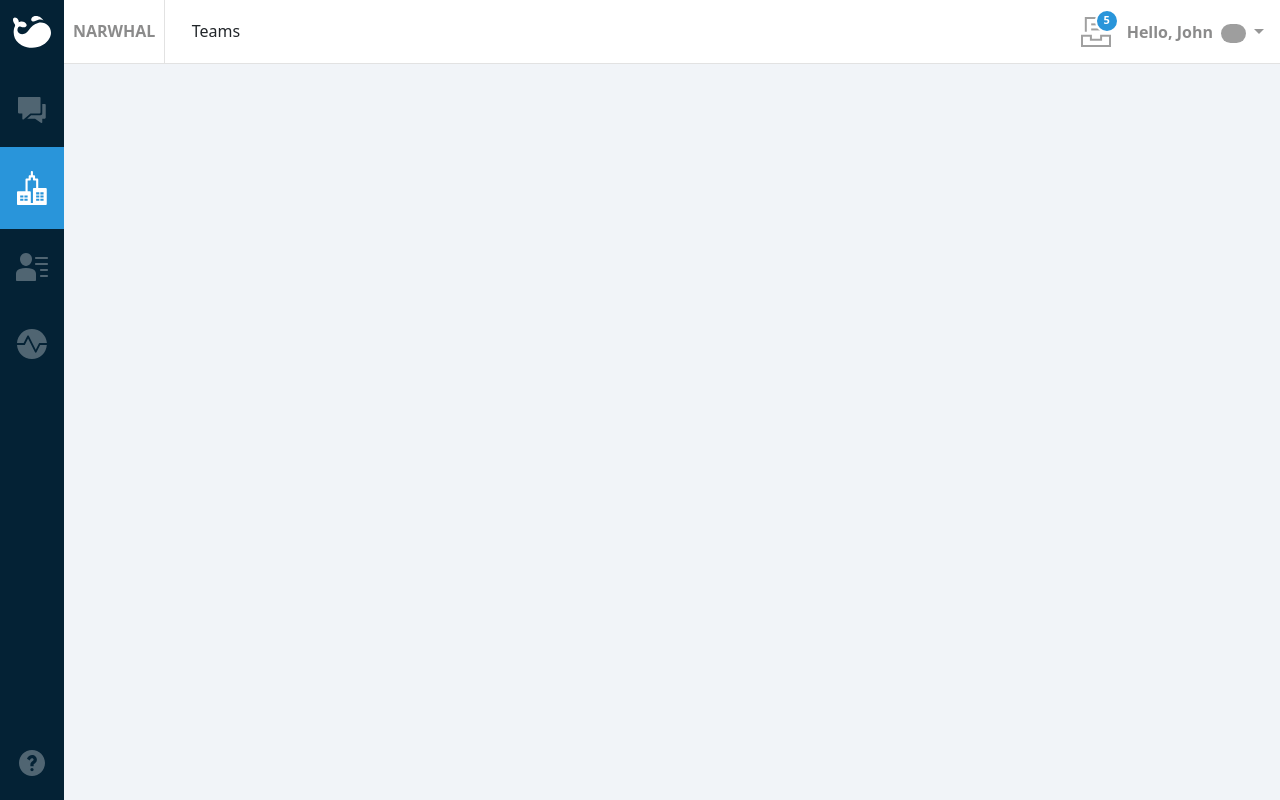
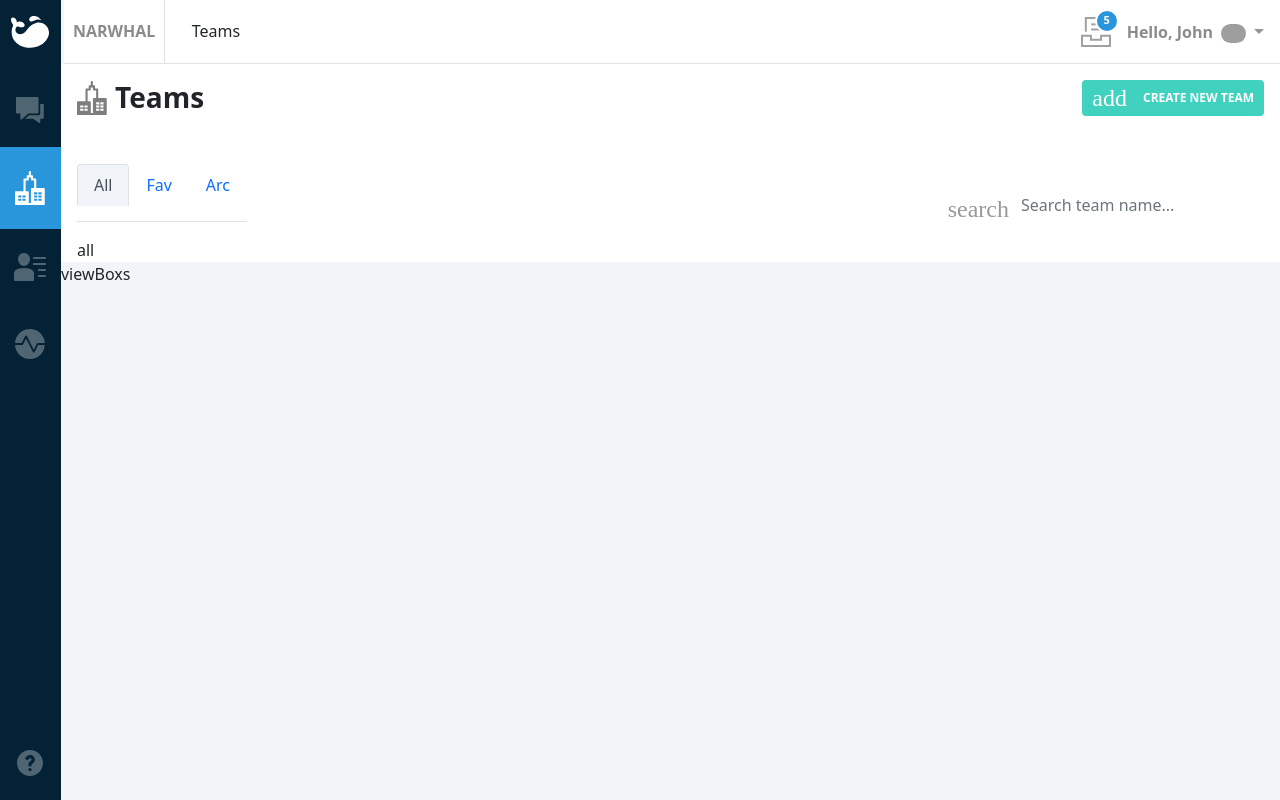
Before and after one commit to Mehedihasan-95/ReactWebApp, a React (Create React App) app: page / in a window 1280 px wide. Built offline with nearby package versions, Linux system fonts and the light colour scheme; grey boxes are pictures that could not be loaded.

Commit message:
tab view wip

```diff
--- a/package.json
+++ b/package.json
@@ -7,6 +7,7 @@
     "@testing-library/react": "^12.1.3",
     "@testing-library/user-event": "^13.5.0",
     "react": "^17.0.2",
+    "react-bootstrap": "^2.2.0",
     "react-dom": "^17.0.2",
     "react-scripts": "5.0.0",
     "web-vitals": "^2.1.4"
--- a/public/index.html
+++ b/public/index.html
@@ -8,6 +8,7 @@
   <meta name="theme-color" content="#000000" />
   <meta name="description" content="Web site created using create-react-app" />
   <link rel="apple-touch-icon" href="%PUBLIC_URL%/logo192.png" />
+
 
   <!--
       manifest.json provides metadata used when your web app is installed on a
--- a/src/App.js
+++ b/src/App.js
@@ -1,14 +1,76 @@
-import React from 'react'
+import { React, useState } from 'react'
 import './App.scss';
 import Header from './header/header';
 import Sidenav from './sidenav/sidenav';
+import { Tabs, Tab, Form, FormControl } from 'react-bootstrap';
+import ViewBoxs from './component/viewBoxs'
+
+import iconTeamsBlack from './assets/icons/icon-teams-black.svg';
 
 
 const App = () => {
+
+
+  const [key, setKey] = useState('all');
+
+
   return (
     <>
       <Header />
-      <Sidenav />
+      <div className='d-flex'>
+        <Sidenav />
+
+        {/* layout header */}
+        <div className='layout-header h-100 w-100'>
+          <div className='header-content d-flex bg-white justify-content-between align-items-center p-3'>
+
+            {/* title & icon  */}
+            <div className='header-title d-flex align-items-center'>
+              <img className='img-fliud opacity-50' src={iconTeamsBlack} width="30" />
+              <h3 className='m-0 font-weight-600 pl-2'>Teams</h3>
+            </div>
+
+            {/* create new team button  */}
+            <button className='create-new-btn d-flex align-items-center text-uppercase'><span class="material-icons mr-3">add</span>
+              Create New Team</button>
+          </div>
+
+          {/* filter tab button & search filter*/}
+          <div className='d-flex bg-white justify-content-between align-items-center pt-3 px-3'>
+            <div className='filter-buttons'>
+
+              <Tabs onSelect={(k) => setKey(k)} defaultActiveKey="all" id="uncontrolled-tab-example" className="mb-3">
+                <Tab eventKey="all" title="All">
+                  {key}
+                </Tab>
+                <Tab eventKey="fav" title="Fav">
+                  {key}
+                </Tab>
+                <Tab eventKey="arc" title="Arc" >
+                  {key}
+                </Tab>
+              </Tabs>
+
+            </div>
+
+            {/* Search button */}
+            <div className='d-flex align-items-center'>
+              <button className='search-btn pt-2'><span class="material-icons">search</span></button>
+              <Form >
+                <FormControl
+                  type="search"
+                  placeholder="Search team name..."
+                  className="search-field"
+                  aria-label="Search"
+                />
+              </Form>
+            </div>
+
+          </div>
+
+          <ViewBoxs />
+        </div>
+      </div>
     </>
 
 
--- a/src/App.scss
+++ b/src/App.scss
@@ -0,0 +1,28 @@
+.create-new-btn {
+    border: none;
+    border-radius: 4px;
+    padding: 6px 10px;
+    background: #40D2BF;
+    color: #FFF;
+    font-size: 12px;
+    font-weight: 600;
+    &:hover{background: #55e0ce;}
+}
+.search-btn {
+  background: transparent;
+  border: transparent;
+  color: #999999;
+  margin: 0;
+  padding: 0;
+  font-size: 7px;
+}
+.search-field {
+  background-color: #FFF !important;
+  border: none !important;
+  outline: none !important;
+  &:focus{
+    outline: none ;
+    border-color: transparent ;
+    box-shadow: none ;
+  }
+}
--- /dev/null
+++ b/src/component/viewBoxs.js
@@ -0,0 +1,9 @@
+import React from 'react'
+
+const ViewBoxs = () => {
+    return (
+        <div>viewBoxs</div>
+    )
+}
+
+export default ViewBoxs
--- a/src/header/header.js
+++ b/src/header/header.js
@@ -13,8 +13,10 @@ const Header = () => {
                 <div className='col-1 text-center'>
                     <h6 className='m-0'>Teams</h6>
                 </div>
+
                 <div className='col-10 pr-3'>
                     <div className='d-flex justify-content-end align-items-center'>
+
                         {/* notification icon */}
                         <div className='position-relative mr-3'>
                             <div className='notify-Count'>{dataJson.current_user.notifications_count}</div>
@@ -22,6 +24,7 @@ const Header = () => {
                                 <img src={iconNotify} />
                             </div>
                         </div>
+
                         {/* user name & avatar */}
                         <div className='user-name'>
                             <p className='m-0'>Hello, {dataJson.current_user.name}</p>
--- a/src/style.scss
+++ b/src/style.scss
@@ -1,3 +1,5 @@
+@import url("https://fonts.googleapis.com/icon?family=Material+Icons:wght@100&display=swap");
+
 // Override default variables before the import
 $body-bg: #F1F4F8;
 
@@ -6,6 +8,8 @@ $body-bg: #F1F4F8;
 
 .text-right{text-align: right !important;}
 .mr-3{margin-right: 1rem !important;}
+.pl-2{padding-left: .5rem;}
 .pl-3{padding-left: 1rem;}
 .pr-3{padding-right: 1rem;}
 .cursor-pointer{cursor: pointer;}
+.font-weight-600{font-weight: 600;}
```
Also changed, not shown: src/assets/icons/icon-teams-black.svg (added), 1 other file (tests, documents, lock files or other folders).
